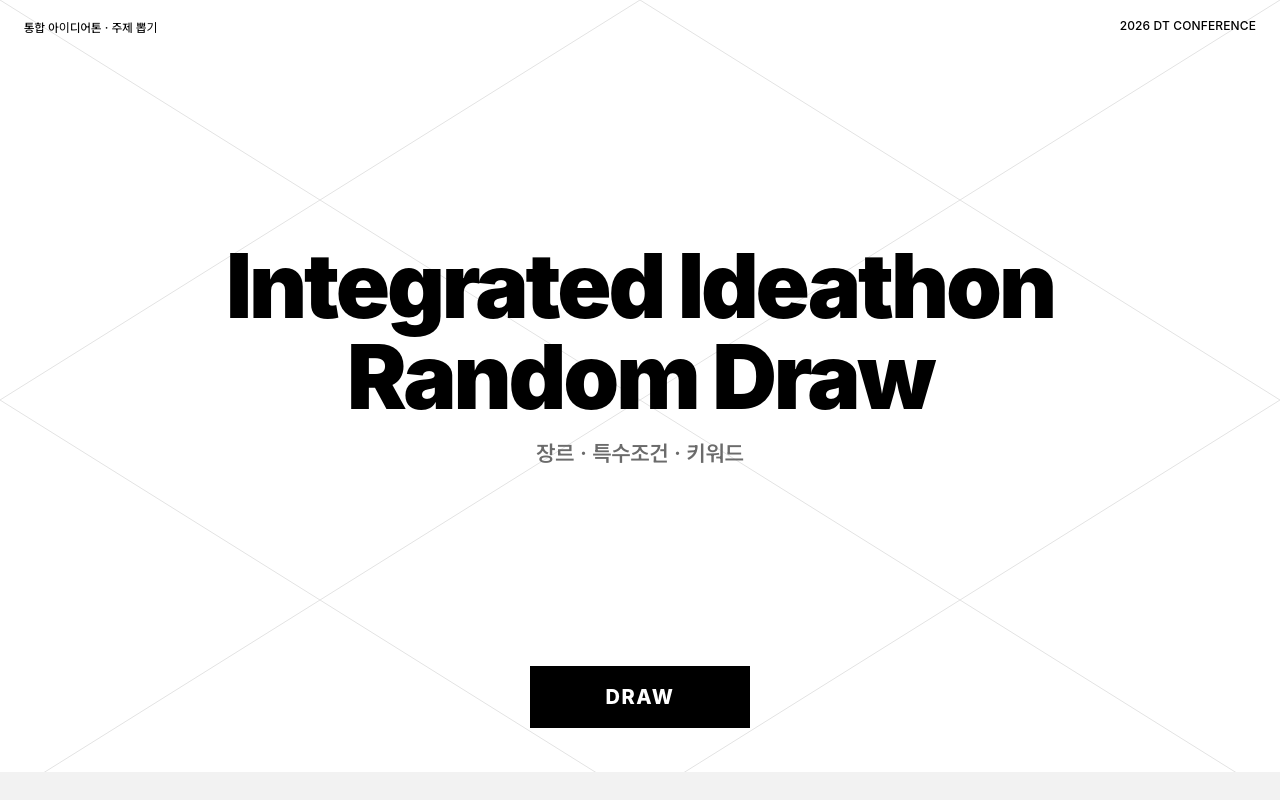
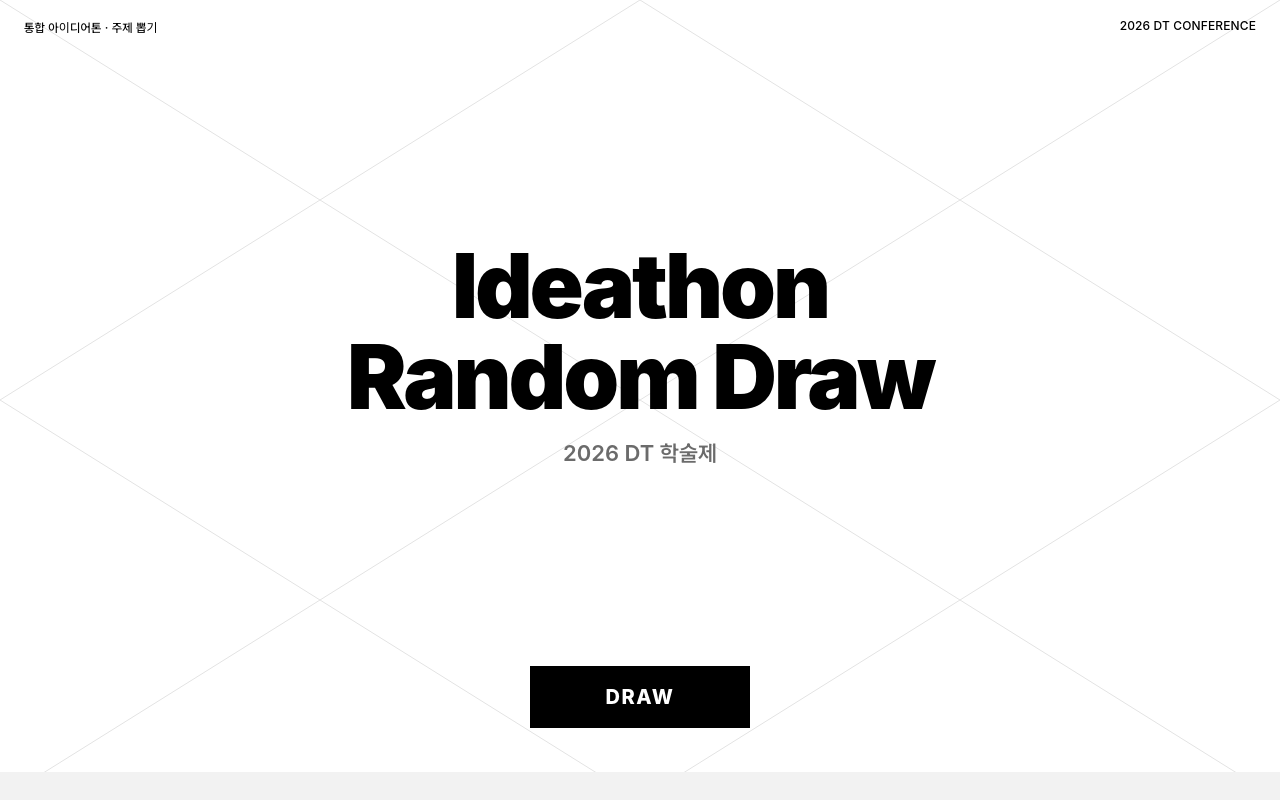
Before and after one commit to Wintevel/DT-26-Conference, a plain HTML site: page index.html in a window 1280 px wide. Drawn offline with Linux system fonts and the light colour scheme; a web font is replaced by a local one.

Commit message:
Update intro title and subtitle
Co-Authored-By: Claude Opus 5.5 <noreply@anthropic.com>
Claude-Session: https://claude.ai/code/session_017AYkucusEy17DFXaCyVTue

```diff
--- a/index.html
+++ b/index.html
@@ -25,8 +25,8 @@
 
   <main class="stage">
     <section class="intro" id="intro">
-      <h1>Integrated Ideathon<br>Random Draw</h1>
-      <p class="sub">장르 · 특수조건 · 키워드</p>
+      <h1>Ideathon<br>Random Draw</h1>
+      <p class="sub">2026 DT 학술제</p>
     </section>
 
     <section class="deck" id="deck" hidden aria-live="polite">
```
